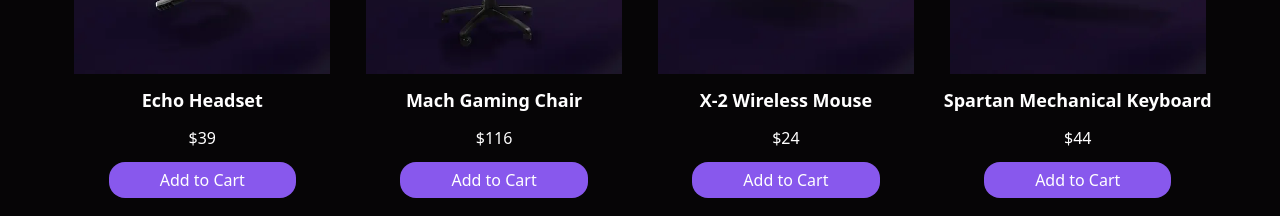
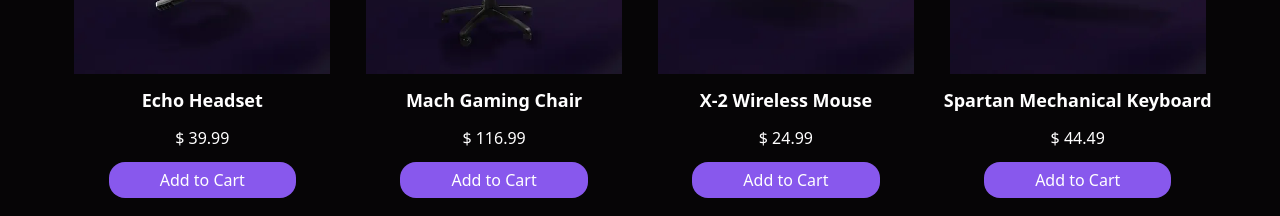
Before and after one commit to gevorg-moviex/gameShop-app, a React (Vite) app: page / in a window 1280 px wide. Shown: the part 1260-1476 px from the top of the page. Built offline with nearby package versions, Linux system fonts and the light colour scheme.

Commit message:
Return my changes

```diff
--- a/src/Components/Products/products.jsx
+++ b/src/Components/Products/products.jsx
@@ -77,7 +77,7 @@ export default function ProductsComponent({ dataProduct, title }) {
                     >
                         {dataProduct.slice(currentIndex, currentIndex + productsPerPage).map(item => {
                             const bookmark = bookmarks.find(b => b.id === item.id);
-                            const count = bookmark ? bookmark.count : 1;
+                            const count = bookmark ? bookmark.count : 0;
 
                             return (
                                 <div key={item.id} className="flex flex-col justify-around gap-3 items-center py-6">
@@ -85,9 +85,9 @@ export default function ProductsComponent({ dataProduct, title }) {
                                         <img src={item.imageUrl} alt="" className='max-w-64 max-h-64 cursor-pointer object-cover transition-transform duration-300 ease-in-out transform hover:scale-[1.09]' />
                                     </Link>
                                     <h2 className='text-lg font-bold'>{item.title}</h2>
-                                    <p>{"$" + count * parseInt(item.price.slice(1))}</p>
+                                    <p>{item.price}</p>
                                     <button className='w-[70%] transition-all duration-300 border-none outline-none bg-[#8858ED] text-white rounded-2xl py-1.5 hover:bg-white hover:text-[#8858ED]' onClick={() => handleBookmark(item)}>
-                                        Add to Cart {count > 1 ? `(${count})` : ''}
+                                        Add to Cart {count > 0 ? `(${count})` : ''}
                                     </button>
                                 </div>
                             );
```
